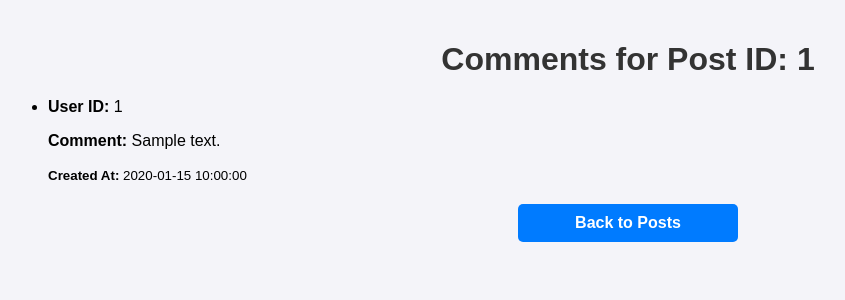
After one commit to Sn1kls/social_network_flask, a Flask app: page /view_comments/1 in a window 1280 px wide. The commit adds this page. Shown: the top 300 px of the page, without its empty margins (12-857 px from the left). Run offline with Flask 3, Linux system fonts and the light colour scheme; a database or web service that is not in the repository returns one stand-in record (values such as "Sample title"); some libraries are stand-ins or nearby versions.

Commit message:
add comments to posts and count of comments

```diff
--- a/app.py
+++ b/app.py
@@ -276,3 +276,50 @@ def add_follower(user_id):
         {'$addToSet': {'following': follower_id}}  # Додає, якщо підписник ще не доданий
     )
     return redirect(url_for('get_users'))  # Повернення до списку користувачів
+
+@app.route('/add_comment_form/<post_id>', methods=['GET'])
+def add_comment_form(post_id):
+    # Отримуємо пост для передачі в шаблон
+    post = posts_collection.find_one({'post_id': post_id})
+    if not post:
+        return jsonify({'error': 'Post not found'}), 404
+
+    # Відображаємо шаблон форми для додавання коментаря
+    return render_template('add_comment.html', post=post)
+
+
+@app.route('/add_comment/<post_id>', methods=['POST'])
+def add_comment(post_id):
+    # Отримуємо дані коментаря з форми
+    comment_data = {
+        'comment_id': str(ObjectId()),  # Генеруємо унікальний ідентифікатор для коментаря
+        'user_id': request.form.get('user_id'),
+        'content': request.form.get('content'),
+        'created_at': datetime.utcnow()
+    }
+
+    # Перевірка обов'язкових полів
+    if not comment_data['user_id'] or not comment_data['content']:
+        return jsonify({'error': 'User ID and content are required'}), 400
+
+    # Додаємо коментар у пост
+    result = posts_collection.update_one(
+        {'post_id': post_id},
+        {'$push': {'comments': comment_data}}
+    )
+
+    if result.matched_count == 0:
+        return jsonify({'error': 'Post not found'}), 404
+
+    return redirect(url_for('get_posts'))
+
+
+@app.route('/view_comments/<post_id>', methods=['GET'])
+def view_comments(post_id):
+    # Отримуємо пост за його ID
+    post = posts_collection.find_one({'post_id': post_id})
+    if not post:
+        return jsonify({'error': 'Post not found'}), 404
+
+    # Відображаємо коментарі у шаблоні
+    return render_template('view_comments.html', post=post)
--- a/templates/posts_list.html
+++ b/templates/posts_list.html
@@ -29,6 +29,9 @@
                 {% endif %}
             </td>
             <td>
+                <a href="/view_comments/{{ post['post_id'] }}" class="comments-button">
+                View Comments <span class="comments-count">{{ post['comments']|length }}</span>
+                <a href="/add_comment_form/{{ post['post_id'] }}" class="edit-button">Add Comment</a>
                 <a href="/edit_post/{{ post['post_id'] }}" class="edit-button">Edit</a>
                 <form action="/delete_post/{{ post['post_id'] }}" method="POST" style="display: inline;" onsubmit="return confirm('Are you sure you want to delete this post?');">
                     <button type="submit" class="delete-button">Delete</button>
--- /dev/null
+++ b/templates/view_comments.html
@@ -0,0 +1,26 @@
+<!DOCTYPE html>
+<html lang="en">
+<head>
+    <meta charset="UTF-8">
+    <meta name="viewport" content="width=device-width, initial-scale=1.0">
+    <link rel="stylesheet" href="/static/css/style.css">
+    <title>View Comments</title>
+</head>
+<body>
+    <h1>Comments for Post ID: {{ post['post_id'] }}</h1>
+
+    <ul class="comments-list">
+        {% for comment in post['comments'] %}
+        <li>
+            <p><strong>User ID:</strong> {{ comment['user_id'] }}</p>
+            <p><strong>Comment:</strong> {{ comment['content'] }}</p>
+            <p><small><strong>Created At:</strong> {{ comment['created_at'] }}</small></p>
+        </li>
+        {% else %}
+        <p>No comments yet.</p>
+        {% endfor %}
+    </ul>
+
+    <a href="/posts" class="button">Back to Posts</a>
+</body>
+</html>
```
Also changed, not shown: templates/add_comment.html (added, +24 -0 lines).
